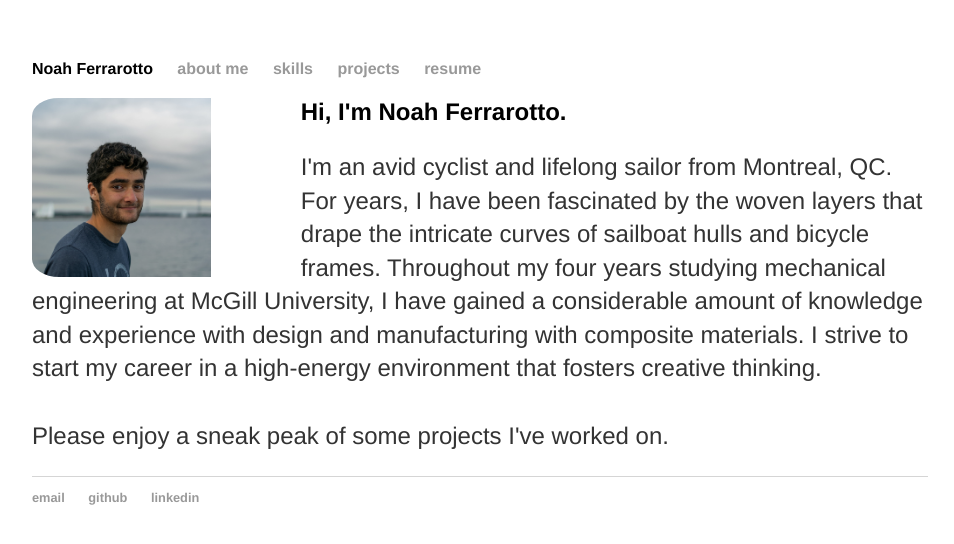
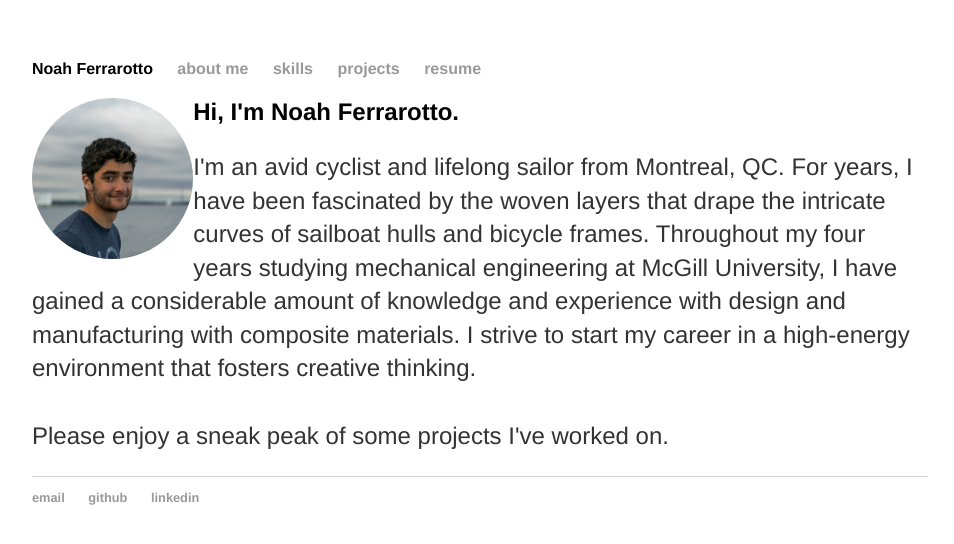
Before and after one commit to noahfer/noahfer.github.io, a Jekyll site: the page built from about/index.md, in a window 1280 px wide. Shown: the top 544 px of the page, without its empty margins (160-1114 px from the left). Built offline with Jekyll 4.4.1, drawn with Linux system fonts in a browser that asks for light colours.

Commit message:
Update index.md

```diff
--- a/about/index.md
+++ b/about/index.md
@@ -4,7 +4,9 @@ title: about me
 ---
 
 <div>
-	<img src="profile.jpg" alt="profile" style="float:left;width:20%; padding-right: 10%; border-radius: 10%">
+	<div style="padding-right: 10%">
+		<img src="profile.jpg" alt="profile" style="float:left;width:20%; border-radius: 50%">
+	</div>
 	<h2>Hi, I'm Noah Ferrarotto.</h2>
 	<p>
 		I'm an avid cyclist and lifelong sailor from Montreal, QC. For years, I have been fascinated by the woven layers that drape the intricate curves of sailboat hulls and bicycle frames. Throughout my four years studying mechanical engineering at McGill University, I have gained a considerable amount of knowledge and experience with design and manufacturing with composite materials. I strive to start my career in a high-energy environment that fosters creative thinking.
```
